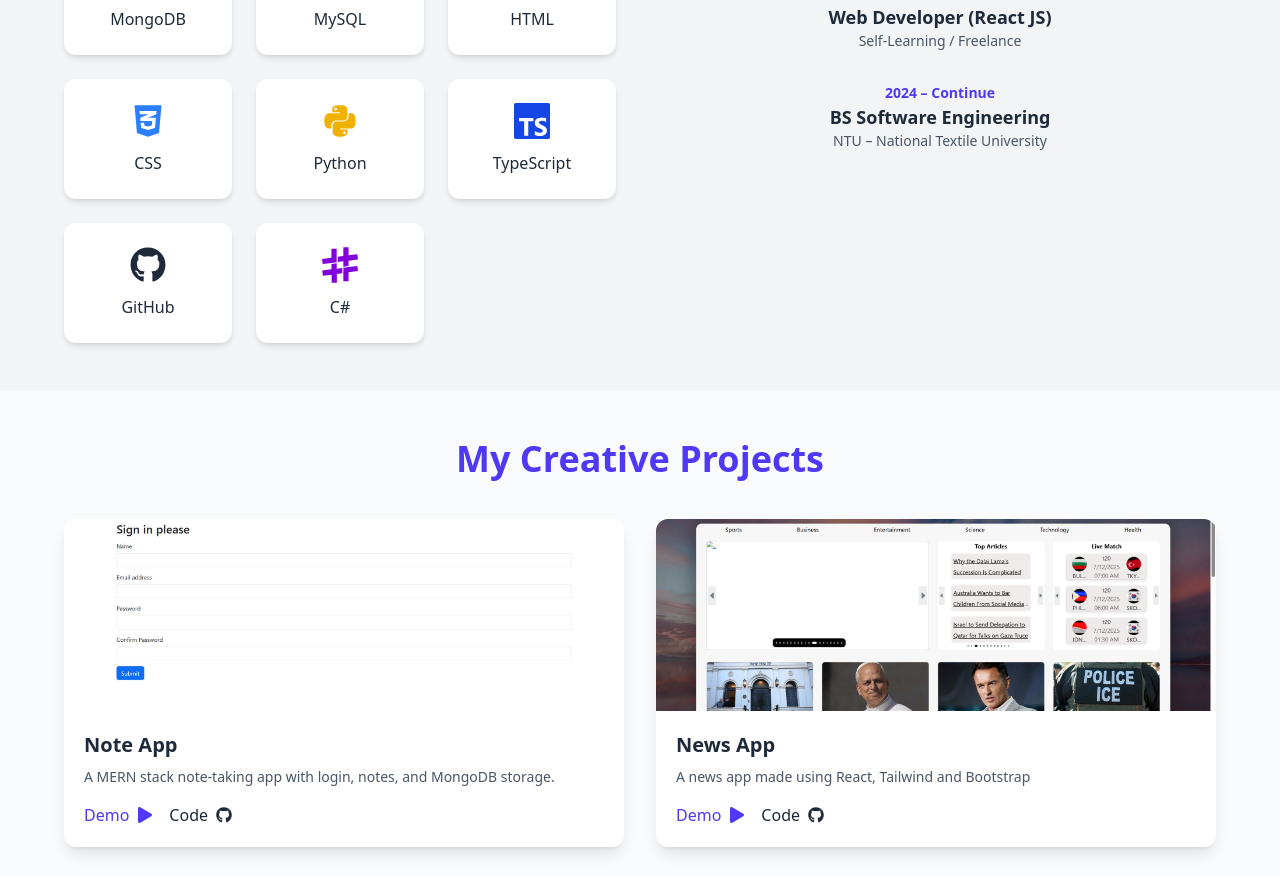
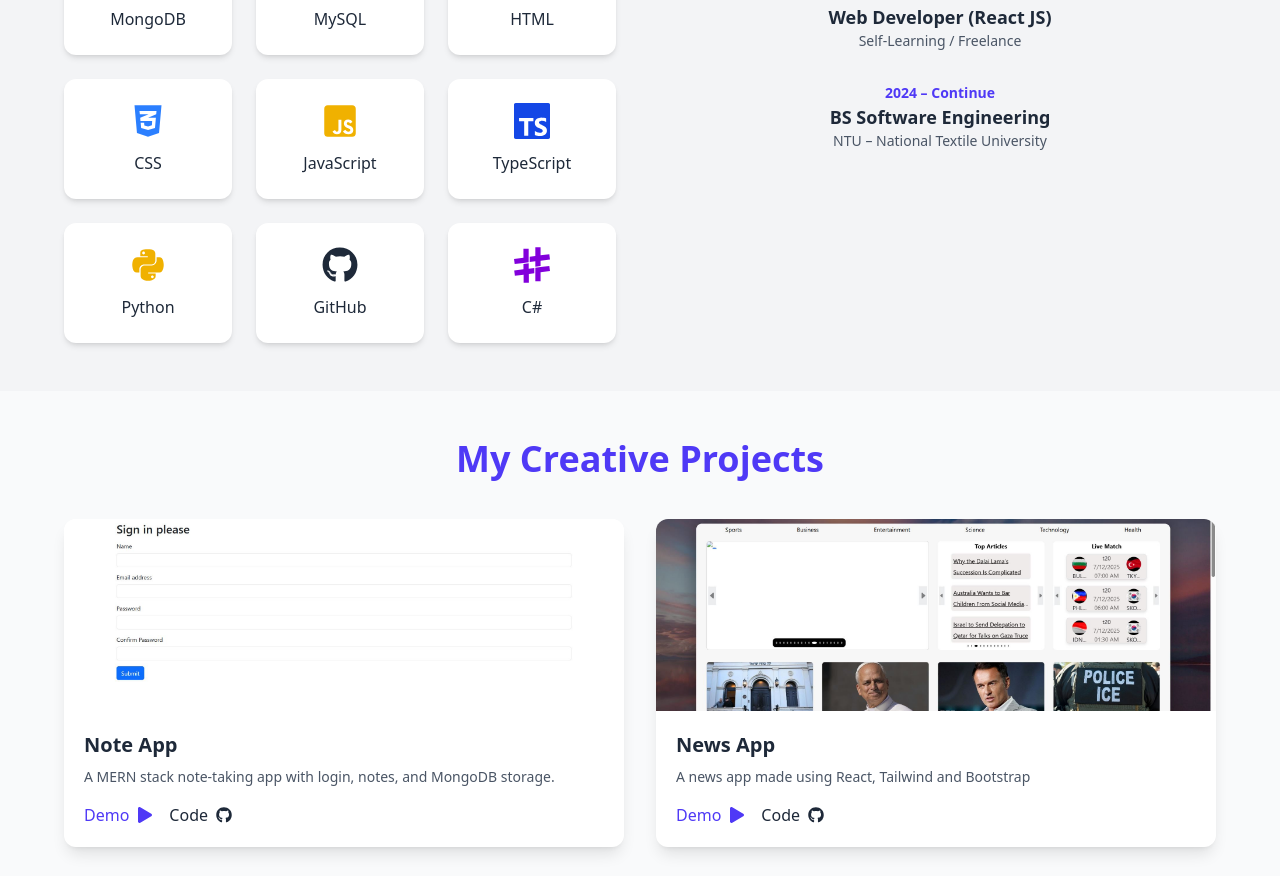
Before and after one commit to abdulrehmanafzal-webdeveloper/Portfolio_app, a React (Vite) app: page / in a window 1280 px wide. Shown: the part 1681-2557 px from the top of the page. Built offline with nearby package versions, Linux system fonts and the light colour scheme.

Commit message:
update skill component

```diff
--- a/src/Components/Skills.tsx
+++ b/src/Components/Skills.tsx
@@ -7,8 +7,15 @@ import {
   FaCss3Alt,
   FaPython,
   FaGithub,
+  FaJsSquare, // ✅ Import JavaScript icon
 } from "react-icons/fa";
-import { SiMongodb, SiExpress, SiMysql, SiTypescript, SiSharp } from "react-icons/si";
+import {
+  SiMongodb,
+  SiExpress,
+  SiMysql,
+  SiTypescript,
+  SiSharp,
+} from "react-icons/si";
 
 const skills = [
   { name: "React", icon: <FaReact className="text-sky-500" /> },
@@ -18,8 +25,9 @@ const skills = [
   { name: "MySQL", icon: <SiMysql className="text-blue-600" /> },
   { name: "HTML", icon: <FaHtml5 className="text-orange-500" /> },
   { name: "CSS", icon: <FaCss3Alt className="text-blue-500" /> },
+  { name: "JavaScript", icon: <FaJsSquare className="text-yellow-500" /> }, // ✅ Added JavaScript
+  { name: "TypeScript", icon: <SiTypescript className="text-blue-700" /> },
   { name: "Python", icon: <FaPython className="text-yellow-500" /> },
-  { name: "TypeScript", icon: <SiTypescript className="text-blue-700" /> },
   { name: "GitHub", icon: <FaGithub className="text-gray-800" /> },
   { name: "C#", icon: <SiSharp className="text-purple-700" /> },
 ];
```
